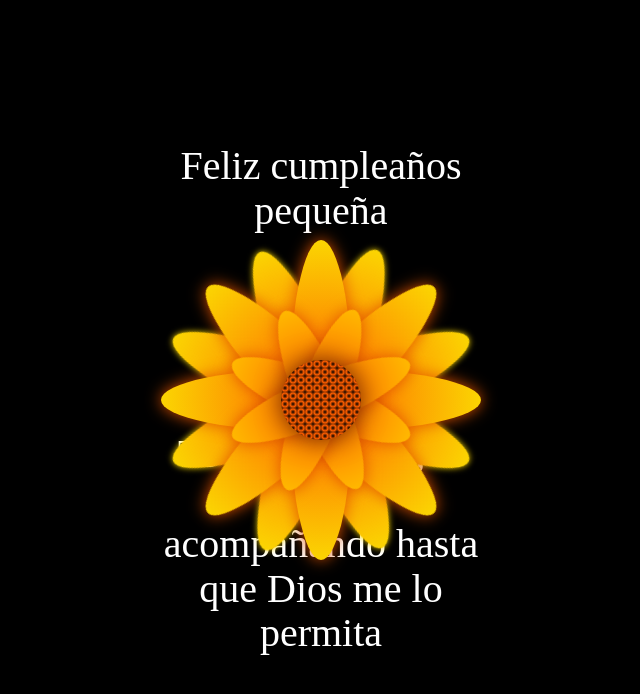
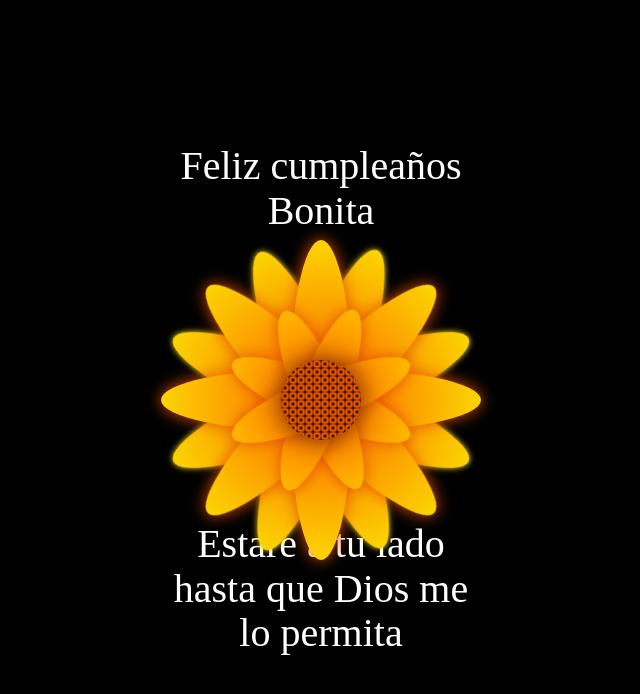
Before and after one commit to AnthonyArenasStr/flores_para_sabrina, a plain HTML site: page docs/index.html in a window 1280 px wide. Shown: the whole page, without its empty margins (319-959 px from the left). Drawn offline with Linux system fonts and the light colour scheme.

Commit message:
index.html

```diff
--- a/docs/index.html
+++ b/docs/index.html
@@ -13,7 +13,7 @@
 <body>
 
 <div class="flower">
-    <div class="text-above">Feliz cumpleaños pequeña</div>
+    <div class="text-above">Feliz cumpleaños Bonita</div>
     <div class="mid">
     </div>
     <div class="Petal1 p1">
@@ -40,7 +40,7 @@
     </div>
     <div class="Petal3 p4">
     </div>
-    <div class="text-below">Te amo mucho, te estare acompañando hasta que Dios me lo permita</div>
+    <div class="text-below">Estare a tu lado hasta que Dios me lo permita</div>
   </div>
 </body>
 </html>
```
